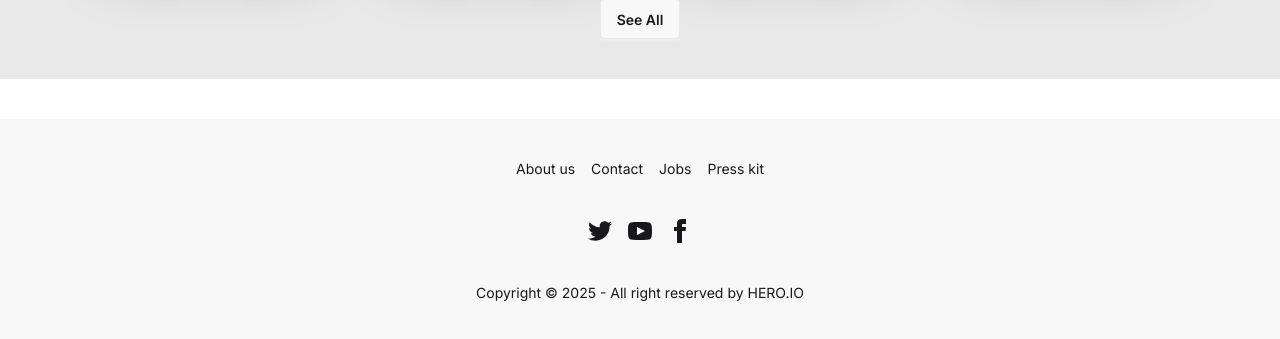
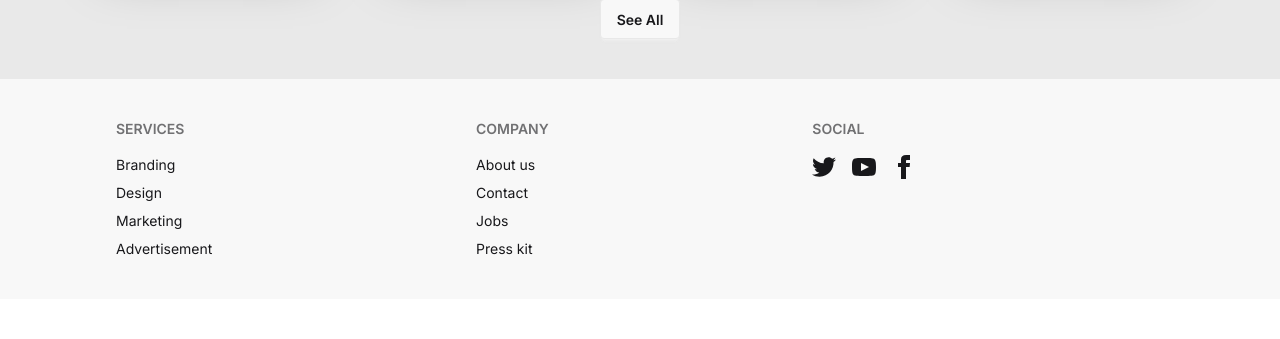
Before and after one commit to noruzzaman-rahat/hero-website-8, a React (Vite) app: page / in a window 1280 px wide. Shown: the part 1942-2281 px from the top of the page. After the commit the page ends 2241 px from the top, so only its background shows below. Built offline with nearby package versions, Linux system fonts and the light colour scheme.

Commit message:
create navbar

```diff
--- a/src/components/Footer/Footer.jsx
+++ b/src/components/Footer/Footer.jsx
@@ -3,17 +3,25 @@ import Container from "../Container/Container";
 
 const Footer = () => {
   return (
-    <div className="bg-base-200 mt-10">
+    <div className="bg-base-200">
       <Container>
-
-      <footer className="footer footer-horizontal footer-center  text-base-content rounded p-10">
-        <nav className="grid grid-flow-col gap-4">
+        <footer className="footer sm:footer-horizontal  text-base-content p-10">
+          <nav>
+            <h6 className="footer-title">Services</h6>
+            <a className="link link-hover">Branding</a>
+            <a className="link link-hover">Design</a>
+            <a className="link link-hover">Marketing</a>
+            <a className="link link-hover">Advertisement</a>
+          </nav>
+          <nav>
+            <h6 className="footer-title">Company</h6>
             <a className="link link-hover">About us</a>
             <a className="link link-hover">Contact</a>
             <a className="link link-hover">Jobs</a>
             <a className="link link-hover">Press kit</a>
           </nav>
           <nav>
+            <h6 className="footer-title">Social</h6>
             <div className="grid grid-flow-col gap-4">
               <a>
                 <svg
@@ -50,11 +58,6 @@ const Footer = () => {
               </a>
             </div>
           </nav>
-        <aside>
-          <p>
-            Copyright © {new Date().getFullYear()} - All right reserved by HERO.IO
-          </p>
-        </aside>
         </footer>
       </Container>
     </div>
```
Lines whose indentation alone changed are shown as unchanged.
